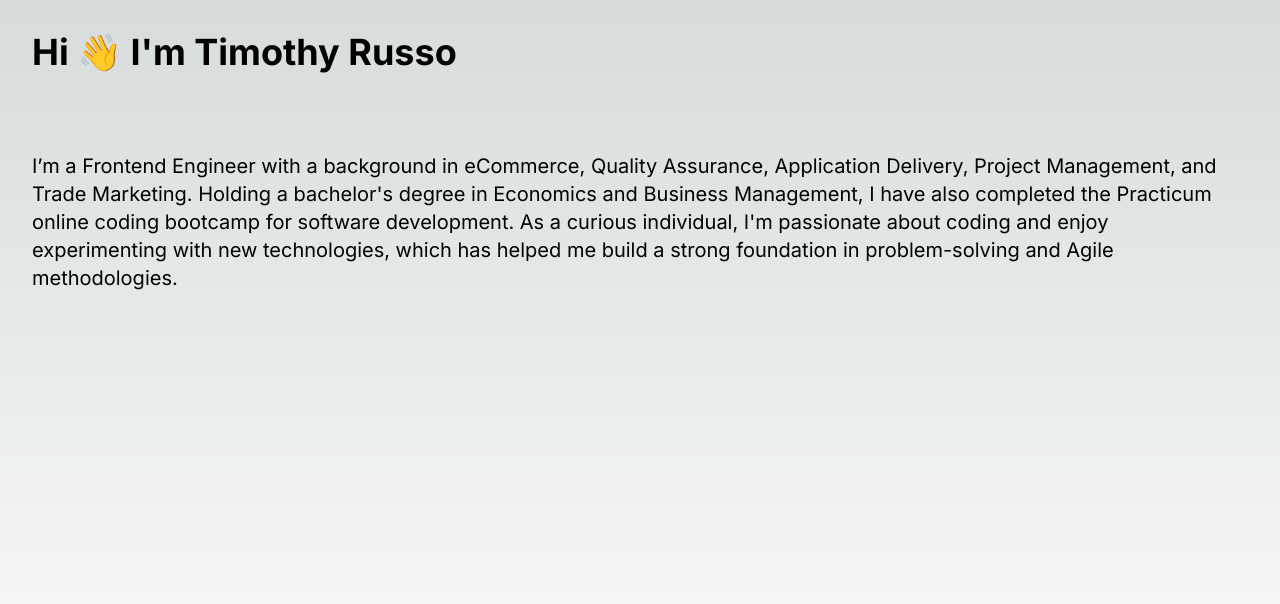
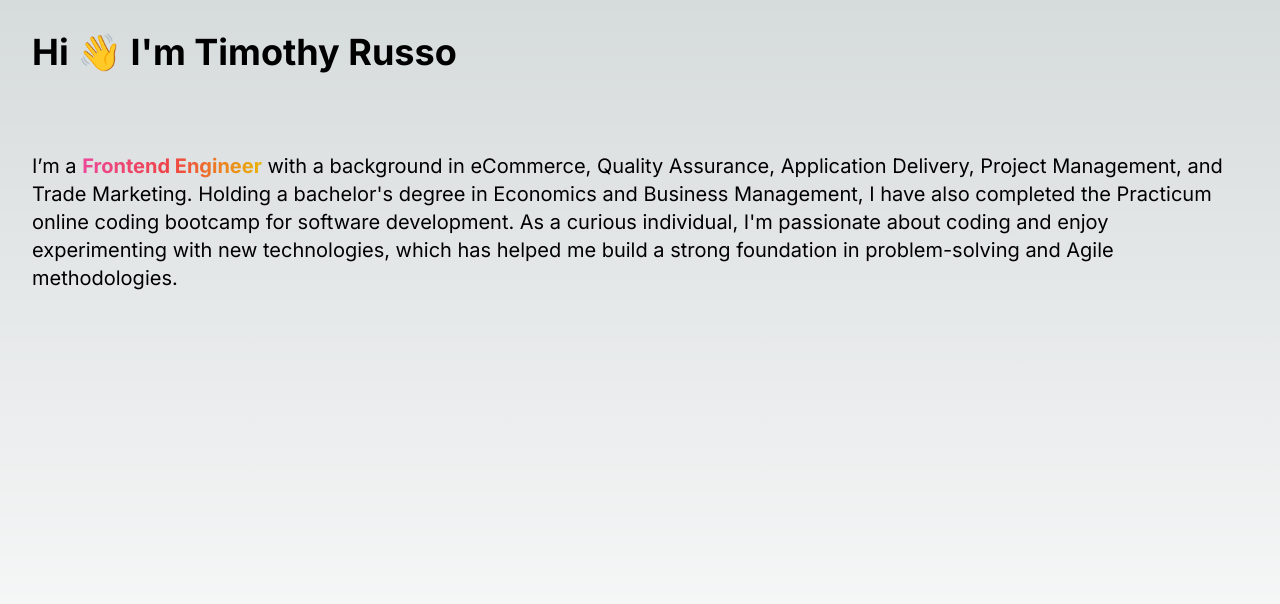
Before and after one commit to timothyrusso/personal-website-next, a Next.js app: page / in a window 1280 px wide. Shown: the top 604 px of the page. Built offline with nearby package versions, Linux system fonts and the light colour scheme.

Commit message:
feat: gradient color for the description

```diff
--- a/components/Description/Description.tsx
+++ b/components/Description/Description.tsx
@@ -1,7 +1,7 @@
 export const Description = () => {
     return (
       <p className="text-xl">
-        I’m a <span>Frontend Engineer</span> with a
+        I’m a <span className="bg-gradient-to-r from-pink-500 via-red-500 to-yellow-500 bg-clip-text text-transparent font-bold">Frontend Engineer</span> with a
         background in eCommerce, Quality Assurance, Application Delivery, Project
         Management, and Trade Marketing. Holding a bachelor's degree in Economics
         and Business Management, I have also completed the Practicum online coding
```
